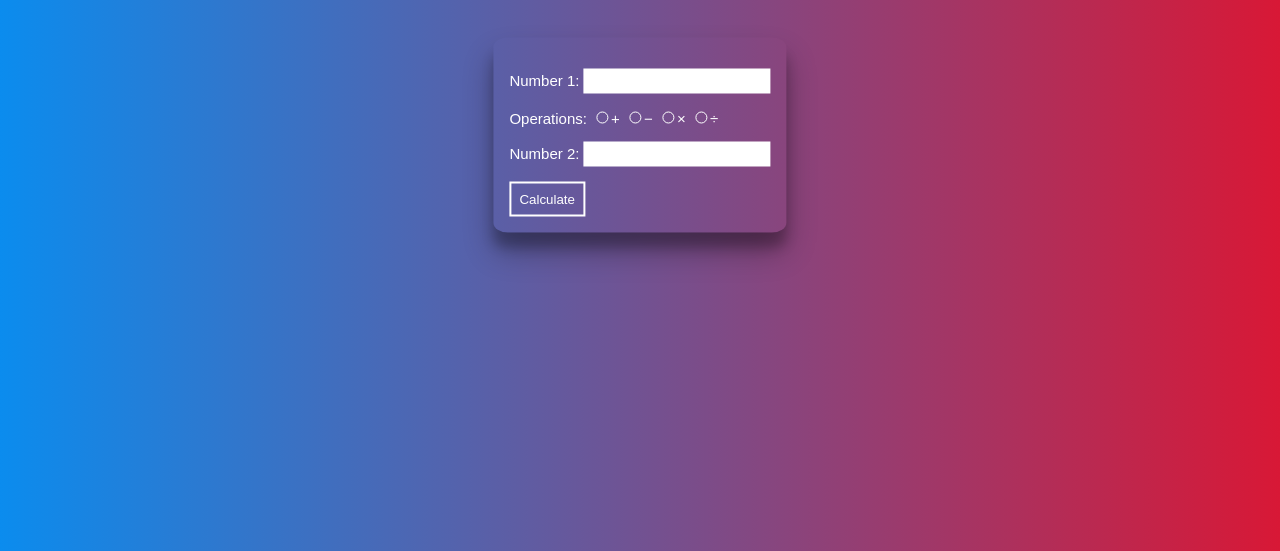
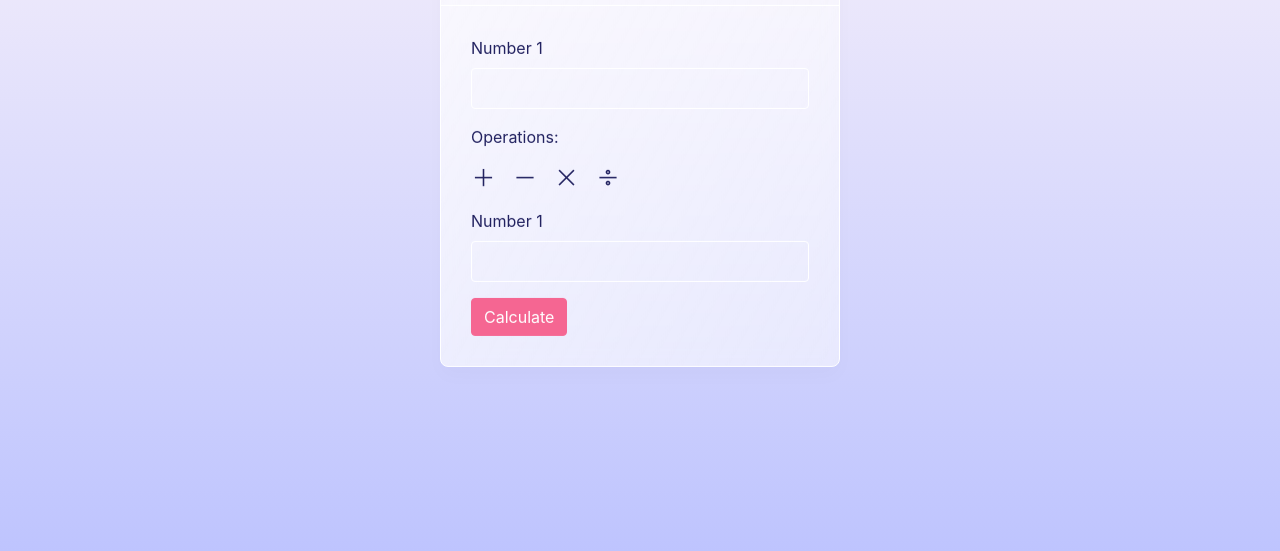
Before and after one commit to khloe1425/CyberBasicCalculator, a plain HTML site: page index.html in a window 1280 px wide. Shown: the part 249-800 px from the top of the page. Drawn offline with nearby package versions, Linux system fonts and the light colour scheme.

Commit message:
update folder,html, css, js

```diff
--- /dev/null
+++ b/css/index.css
@@ -0,0 +1,85 @@
+body {
+  color: #222260;
+
+}
+.calculate{
+  width: 100vw;
+  height: 100vh;
+  background: linear-gradient(0deg ,#BEC4FE, #FFF7FA);
+}
+.calculate .card{
+  width: 400px;
+  position: absolute;
+  top: 50%;
+  left: 50%;
+  transform: translate(-50%, -50%);
+
+  background: linear-gradient(117.76deg, rgba(255, 255, 255, 0.7) -7.21%, rgba(255, 255, 255, 0.5) 118.08%);
+  backdrop-filter: blur(8px);
+  border-radius: 8px;
+  box-shadow: 0 10px 20px 0 rgb(0 0 0 / 2%);
+  border: 1px solid #ffffff;
+}
+
+.calculate .card-header{
+  background: transparent;
+    border-radius: 0;
+    padding: 20px 30px;
+    border-bottom: 1px solid #ffffff;
+}
+
+.calculate .card-body{
+  padding: 30px;
+}
+
+.invalid {
+  display: none;
+  width: 100%;
+  margin-top: 0.25rem;
+  font-size: 80%;
+  color: #96031a;
+  border-radius: 8px;
+
+}
+input.form-control{
+  background: transparent;
+    border: 1px solid #ffffff;
+    font-size: 14px;
+    color: #222260;
+    padding: 1.4em;
+
+}
+.form-control:focus{
+  box-shadow: none;
+  border-color: #F56692;
+}
+
+label i{
+  cursor: pointer;
+  font-size: 25px;
+}
+input[type="radio"]{
+  display: none;
+}
+
+input:checked ~ label{
+  color: #F56692;
+
+}
+
+.btn{
+  color: #fff;
+    background-color: #F56692;
+    border-color: #F56692;
+    box-shadow: unset;
+}
+
+.btn:hover{
+  color: #fff;
+    background-color: #f34278;
+    border-color: #f23670;
+}
+#result{
+  display: none;
+  background-color: transparent;
+}
--- a/index.css
+++ /dev/null
@@ -1,45 +0,0 @@
-body {
-  font-family: Arial, Helvetica, sans-serif;
-  color: white;
-  background: linear-gradient(to right, #0b8cee, #d81836);
-}
-
-.container {
-  position: absolute;
-  top: 48%;
-  left: 50%;
-  transform: translate(-50%, -50%);
-  padding: 15px;
-  border-radius: 5%;
-  border: 1px solid transparent;
-  box-shadow/*?*/: rgba(0, 0, 0, 0.3) 0px 19px 30px,
-    rgba(0, 0, 0, 0.22) 0px 15px 12px;
-}
-span,p {
-  font-size: 15px;
-}
-
-input {
-  outline: none;
-  padding: 5px;
-  border: none;
-}
-
-input[type="radio"]{
-  -webkit-appearance: none;
-  outline: none;
-  border: 1px solid #fff;
-  border-radius/* ?*/: 50%;
-  cursor /* ? */: pointer;
-
-}
-input[type="radio"]:checked{
-  border-color: #d81836;
-}
-button{
-  color: white;
-  padding: 8px;
-  border: 2px solid white;
-  background: none;
-  cursor: pointer;
-}
--- a/index.html
+++ b/index.html
@@ -1,36 +1,78 @@
 <!DOCTYPE html>
 <html lang="en">
+
 <head>
   <meta charset="UTF-8" />
   <meta http-equiv="X-UA-Compatible" content="IE=edge" />
   <meta name="viewport" content="width=device-width, initial-scale=1.0" />
-    <title>Basic Calculator<!-- ? --></title>
-    <link rel="stylesheet" href="index.css" />
+  <title>Basic Calculator</title>
+
+
+  <link rel="stylesheet" href="https://cdn.jsdelivr.net/npm/bootstrap@4.6.1/dist/css/bootstrap.min.css"
+    integrity="sha384-zCbKRCUGaJDkqS1kPbPd7TveP5iyJE0EjAuZQTgFLD2ylzuqKfdKlfG/eSrtxUkn" crossorigin="anonymous">
+  <link rel="stylesheet"
+    href="https://maxst.icons8.com/vue-static/landings/line-awesome/line-awesome/1.3.0/css/line-awesome.min.css">
+
+  <link rel="stylesheet" href="./css/index.css" />
 </head>
+
 <body>
-    <div class="container">
-      <p>
-        Number 1:
-        <input type="text" id="num1" value=""/>
-        <p class="num1-err"></p>
-      </p>
-      <p>
-        Operations:
-        <!-- ? type, name, bỏ ID có đổi giao diện hông? -->
-        <input type="radio" name="operation" id="opr" value="+" />+
-        <input type="radio" name="operation" id="opr" value="-" />−
-        <input type="radio" name="operation" id="opr" value="*" />×
-        <input type="radio" name="operation" id="opr" value="/" />÷
-        <p class="opr-err"></p>
-      </p>
-      <p>
-        Number 2:
-        <input type="text" id="num2" value=""/>
-        <p class="num2-err"></p>
-      </p>
-      <button onclick="calculate()">Calculate</button>
+
+  <div class="calculate">
+    <div class="card">
+      <h4 class="card-header"> Basic Calculator</h4>
+      <div class="card-body">
+        <form>
+          <div class="form-group">
+            <label for="num1">Number 1</label>
+            <input type="number" class="form-control" id="num1">
+            <div class="invalid" id="invalid-num1"></div>
           </div>
-    <!-- ? -->
-    <script src="index.js"></script>
+          <div class="form-group">
+            <p>Operations:</p>
+            <div class="form-check form-check-inline">
+              <input class="form-check-input" type="radio" name="operation" id="operation1" value="+">
+              <label class="form-check-label" for="operation1"><i class="las la-plus"></i></label>
+            </div>
+            <div class="form-check form-check-inline">
+              <input class="form-check-input" type="radio" name="operation" id="operation2" value="-">
+              <label class="form-check-label" for="operation2"><i class="las la-minus"></i></label>
+            </div>
+            <div class="form-check form-check-inline">
+              <input class="form-check-input" type="radio" name="operation" id="operation3" value="*">
+              <label class="form-check-label" for="operation3"><i class="las la-times"></i></label>
+            </div>
+            <div class="form-check form-check-inline">
+              <input class="form-check-input" type="radio" name="operation" id="operation4" value="/">
+              <label class="form-check-label" for="operation4"><i class="las la-divide"></i></label>
+            </div>
+
+            <div class="invalid" id="invalid-operator"></div>
+          </div>
+
+
+          <div class="form-group">
+            <label for="num2">Number 1</label>
+            <input type="number" class="form-control" id="num2">
+            <div class="invalid" id="invalid-num2"></div>
+          </div>
+
+          <button onclick="calculate()" type="button" class="btn">Calculate</button>
+        </form>
+        <div class="alert alert-danger mt-3" role="alert" id="result">
+        </div>
+      </div>
+    </div>
+  </div>
+
+  <script src="https://cdn.jsdelivr.net/npm/jquery@3.5.1/dist/jquery.slim.min.js"
+    integrity="sha384-DfXdz2htPH0lsSSs5nCTpuj/zy4C+OGpamoFVy38MVBnE+IbbVYUew+OrCXaRkfj"
+    crossorigin="anonymous"></script>
+  <script src="https://cdn.jsdelivr.net/npm/bootstrap@4.6.1/dist/js/bootstrap.bundle.min.js"
+    integrity="sha384-fQybjgWLrvvRgtW6bFlB7jaZrFsaBXjsOMm/tB9LTS58ONXgqbR9W8oWht/amnpF"
+    crossorigin="anonymous"></script>
+
+  <script src="./js/main.js"></script>
 </body>
+
 </html>
--- a/index.js
+++ /dev/null
@@ -1,58 +0,0 @@
-var num1 = document.querySelector(".container #num1");
-var num2 = document.querySelector(".container #num2");
-var operatorEl = document.querySelectorAll(".container #opr");
-var num1ErrorEl = document.querySelector(".num1-err");
-var num2ErrorEl = document.querySelector(".num2-err");
-var oprErrorEl = document.querySelector(".opr-err");
-
-function calculate() {
-  /* ? dấu , dấu < hay <= */
-  for (let i = 0; i < operatorEl.length; i++) {
-    if (operatorEl[i].checked) {
-      var opr = operatorEl[i].value;
-    }
-  }
-  // Validation
-  /* ? || or && , ==true */
-  if (num1.value == "" || isNaN(num1.value)) {
-    num1ErrorEl.innerHTML = "Please provide a valid number";
-  } else {
-    num1ErrorEl.innerHTML = "";
-    var num1Status = true;
-  }
-  if (num2.value == "" || isNaN(num2.value)) {
-    num2ErrorEl.innerHTML = "Please provide a valid number";
-  } else {
-    num2ErrorEl.innerHTML = "";
-    var num2Status = true;
-  }
-  if (opr == null) {
-    oprErrorEl.innerHTML = "Please provide an operation";
-  } else {
-    oprErrorEl.innerHTML = "";
-    var oprStatus = true;
-  }
-
-  // Calculation
-  if (num1Status && num2Status && oprStatus) {
-    switch (opr) {
-      case "+":
-        // ? parseInt
-        var result = parseInt(num1.value) + parseInt(num2.value);
-        break;
-      case "-":
-        var result = parseInt(num1.value) - parseInt(num2.value);
-        break;
-      case "*":
-        var result = parseInt(num1.value) * parseInt(num2.value);
-        break;
-      case "/":
-        var result = parseInt(num1.value) / parseInt(num2.value);
-        break;
-        // ? default
-    }
-    var resultEl = document.createElement("p");
-    resultEl.innerHTML = `${num1.value} ${opr} ${num2.value} = ${result}`;
-  }
-  document.querySelector(".container").appendChild(resultEl);
-}
--- /dev/null
+++ b/js/main.js
@@ -0,0 +1,44 @@
+
+
+function calculate() {
+
+  // Validation
+  var num1 = document.getElementById("num1").value;
+  var num2 = document.getElementById("num2").value;
+  var operators = document.querySelectorAll('input[name="operation"]');
+  var math = "";
+
+  for (let i = 0; i < operators.length; i++) {
+    if (operators[i].checked) {
+      math = operators[i].value;
+    }
+  }
+
+
+  var result = checkOperators(math, Number(num1), Number(num2));
+
+  if (result != undefined && num1 != "" && num2 != "") {
+
+    document.getElementById("result").innerHTML = num1 + " " + math + " " + num2 + " = " + result;
+    document.getElementById("result").style.display = "block";
+  }
+
+}
+
+function checkOperators(value, num1, num2) {
+  switch (value) {
+    case "+":
+      return num1 + num2;
+
+    case "-":
+      return num1 - num2;
+
+    case "*":
+      return num1 * num2;
+
+    case "/":
+      return num1 / num2;
+
+    default:
+  }
+}
```
Lines whose indentation alone changed are shown as unchanged.
